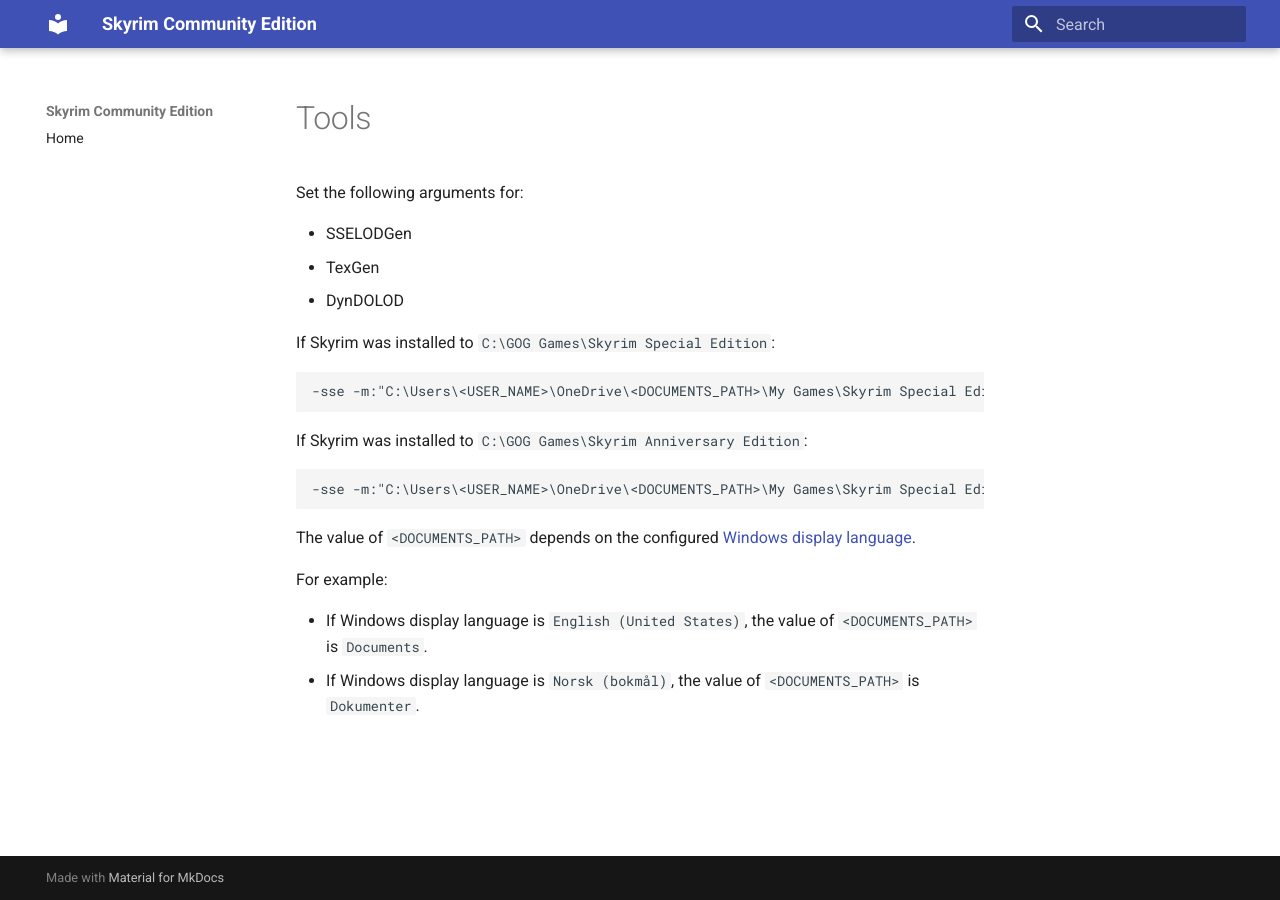
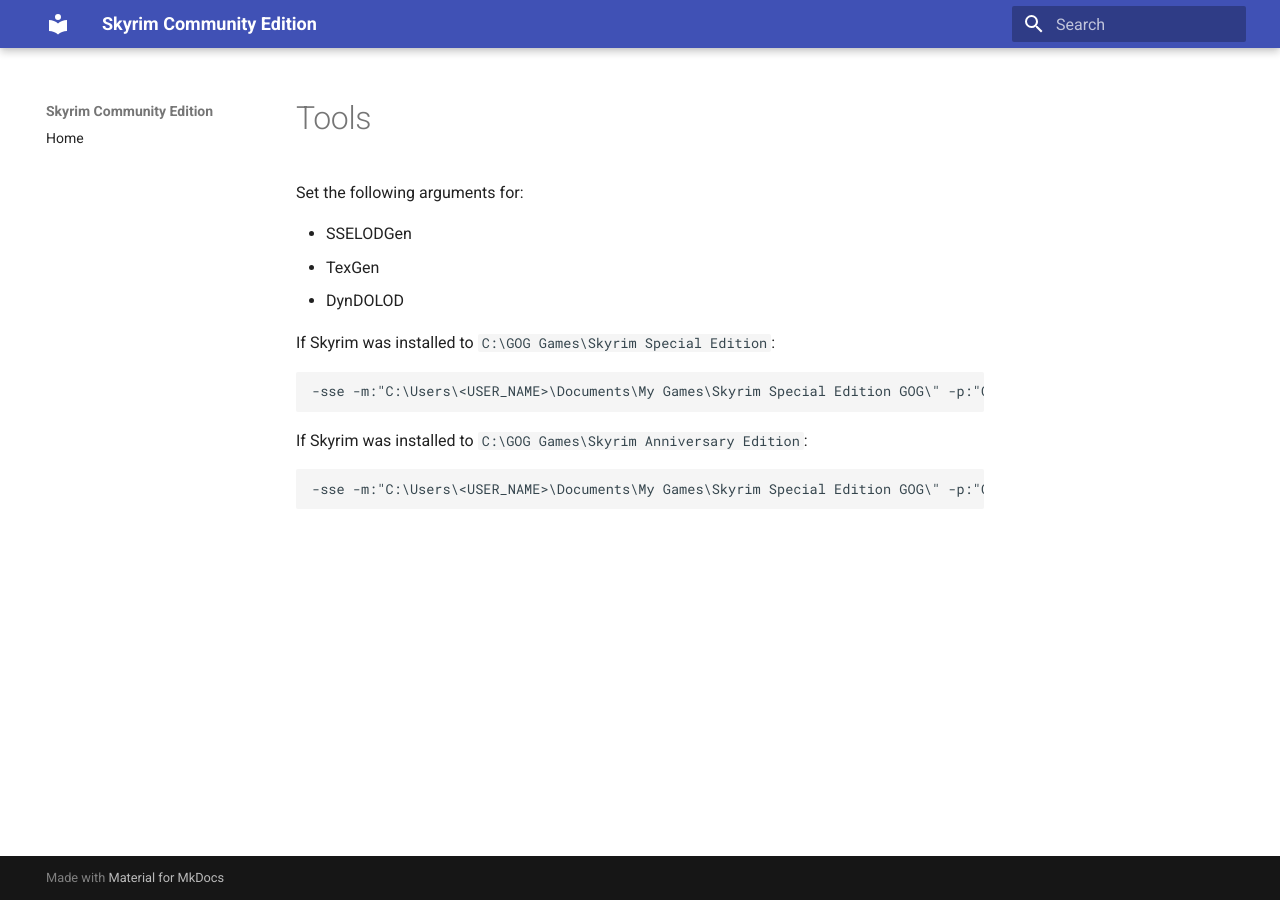
Before and after one commit to hknutsen/skyrim-ce, an MkDocs documentation site: the page built from docs/tools.md, in a window 1280 px wide. Built offline with MkDocs 1.6.1 and Material for MkDocs 9.7.7, drawn with Linux system fonts in a browser that asks for light colours.

Commit message:
Update tools.md

````diff
--- a/docs/tools.md
+++ b/docs/tools.md
@@ -9,18 +9,11 @@
 If Skyrim was installed to `C:\GOG Games\Skyrim Special Edition`:
 
 ```plaintext
--sse -m:"C:\Users\<USER_NAME>\OneDrive\<DOCUMENTS_PATH>\My Games\Skyrim Special Edition GOG\" -p:"C:\Users\<USER_NAME>\AppData\Local\Skyrim Special Edition GOG\plugins.txt" -d:"C:\GOG Games\Skyrim Special Edition\Data\"
+-sse -m:"C:\Users\<USER_NAME>\Documents\My Games\Skyrim Special Edition GOG\" -p:"C:\Users\<USER_NAME>\AppData\Local\Skyrim Special Edition GOG\plugins.txt" -d:"C:\GOG Games\Skyrim Special Edition\Data\"
 ```
 
 If Skyrim was installed to `C:\GOG Games\Skyrim Anniversary Edition`:
 
 ```plaintext
--sse -m:"C:\Users\<USER_NAME>\OneDrive\<DOCUMENTS_PATH>\My Games\Skyrim Special Edition GOG\" -p:"C:\Users\<USER_NAME>\AppData\Local\Skyrim Anniversary Edition GOG\plugins.txt" -d:"C:\GOG Games\Skyrim Anniversary Edition\Data\"
+-sse -m:"C:\Users\<USER_NAME>\Documents\My Games\Skyrim Special Edition GOG\" -p:"C:\Users\<USER_NAME>\AppData\Local\Skyrim Anniversary Edition GOG\plugins.txt" -d:"C:\GOG Games\Skyrim Anniversary Edition\Data\"
 ```
-
-The value of `<DOCUMENTS_PATH>` depends on the configured [Windows display language](https://support.microsoft.com/en-us/windows/manage-display-language-settings-in-windows-219f28b0-9881-cd4c-75ca-dba919c52321).
-
-For example:
-
-- If Windows display language is `English (United States)`, the value of `<DOCUMENTS_PATH>` is `Documents`.
-- If Windows display language is `Norsk (bokmål)`, the value of `<DOCUMENTS_PATH>` is `Dokumenter`.
````
